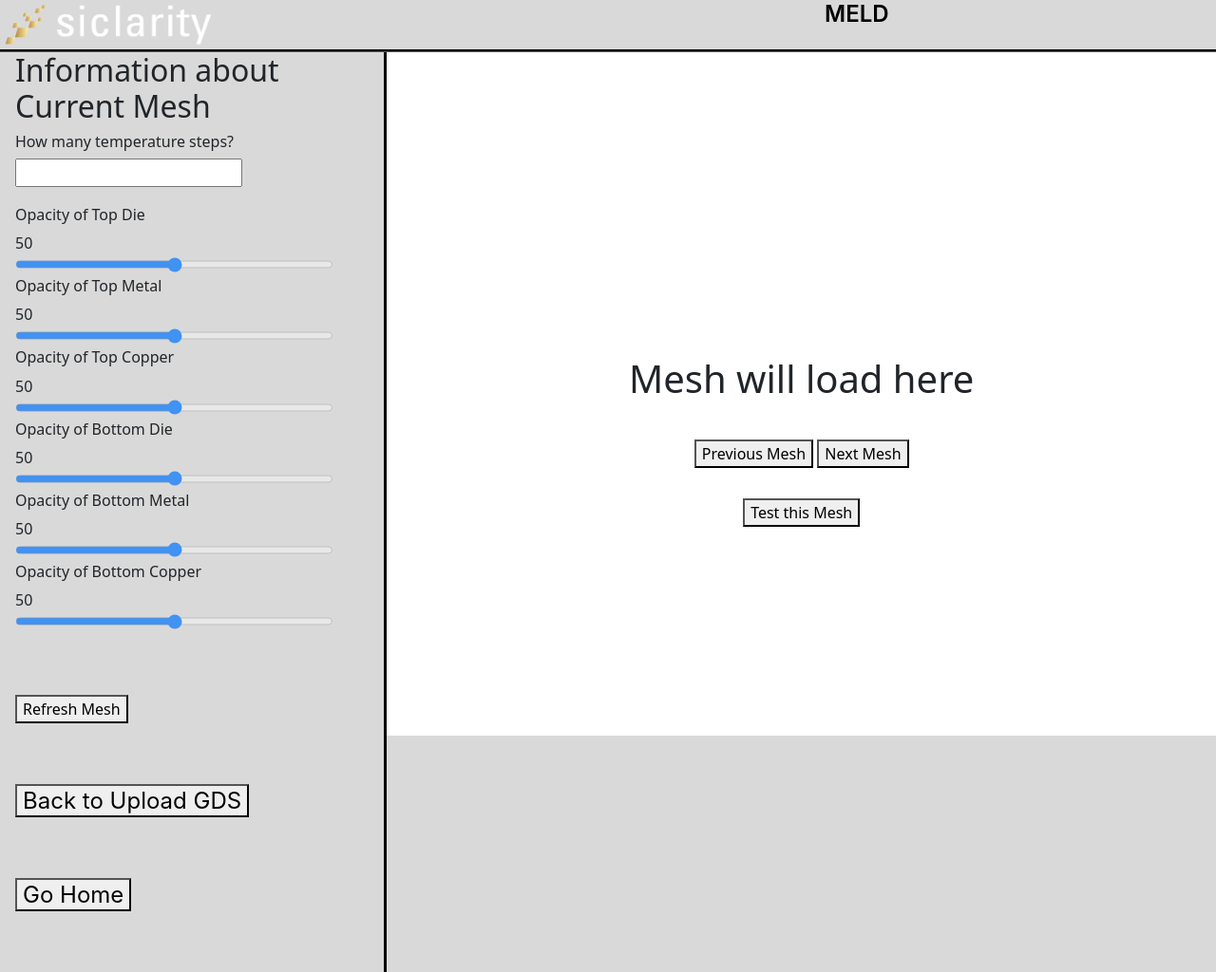
After one commit to Siclarity/siBond, a Flask app: page /meshGDS in a window 1280 px wide. The commit adds this page. Shown: the whole page at 95% size. Run offline with Flask 3, Linux system fonts and the light colour scheme; some libraries are stand-ins or nearby versions.

Commit message:
Redirects the user to a new page after they click the unique site mesh generation button. In the new page I have created an input listener that will generate 2n amount of inputs(half for temperature and half for time). I have included sliders for the pyvista mesh which can be used to determine the opacity, with a refresh mesh button to pass these parameters. I have also included a rough layout of the page as a whole.

```diff
--- a/website/app.py
+++ b/website/app.py
@@ -238,6 +238,20 @@ def update_thumbnail():
     except Exception as e:
         return jsonify({'status': 'error', 'message': str(e)}), 500
 
+@app.route('/generate_gds_mesh', methods=['POST'])
+def meshGenerate_gds():
+    data = request.json  # Get the incoming JSON data from the client
+    print("Received data:", data)
+    # Process the data (here, just calling a function to simulate processing)
+    # result = process_data(data)
+
+    # Return a response (you can return results if needed, or just a success message)
+    return jsonify({'message': 'Success'})  # This can be any result you'd like to send back
+
+@app.route('/meshGDS')
+def temp():
+    return render_template('meshGDS.html')
+
 @app.route('/meshGenerator')
 def meshGenerator():
 
--- /dev/null
+++ b/website/templates/meshGDS.html
@@ -0,0 +1,261 @@
+<!DOCTYPE html>
+<html lang="en">
+    <head>
+        <title>Upload GDS File</title>
+        <meta charset="UTF-8">
+        <meta name="viewport" content="width=device-width, initial-scale=1.0">
+        <link href="https://cdn.jsdelivr.net/npm/bootstrap@5.3.3/dist/css/bootstrap.min.css" rel="stylesheet" integrity="sha384-QWTKZyjpPEjISv5WaRU9OFeRpok6YctnYmDr5pNlyT2bRjXh0JMhjY6hW+ALEwIH" crossorigin="anonymous">
+        <style>
+            .topbar{
+                width:100%;
+                display:flex;
+                flex-direction: row;
+                background-color: #D9D9D9;
+                border-bottom:groove #000;
+                margin:0;
+            }
+            .topbar h1{
+                color: #000;
+                font-family: Inter;
+                font-size: 24px;
+                font-style: normal;
+                font-weight: 600;
+                line-height: normal;
+                text-align: right;
+                padding-left:50vw;
+            }
+            .topbar img{
+                width: 228px;
+                height: 52px;
+                flex-shrink:0;
+            }
+            body{
+                background-color: #D9D9D9;
+            }
+            .inner-body{
+                display:flex;
+                flex-direction: row;
+            }
+            .whitespace{
+                background-color: white;
+                width:90%;
+                height:90%;
+                display: flex;
+                align-items: center;
+            }
+            .whitespace .pyvista_visualization{
+                padding-top: 20rem;
+            }
+            .left-side-box{
+                display:flex;
+                flex-direction: column;
+                border-right:solid black;
+                padding-left: 1rem;
+                padding-right: 1rem;
+            }
+            .left-side-box a{
+                color: #000;
+                font-family: Inter;
+                font-size: 24px;
+                font-style: normal;
+                font-weight: 300;
+                line-height: normal;
+                padding-top:10vh;
+            }
+            .spacer{
+                padding-bottom: 2rem;
+            }
+            .left-side-box .spacer{
+                padding-bottom: 4rem;
+            }
+            .user_parameters{
+                width:100%
+            }
+            .slider {
+                width: 90%;
+                height: 15px;
+                border-radius: 5px;
+                background: #d3d3d3;
+                outline: none;
+                opacity: 0.7;
+                -webkit-transition: .2s;
+                transition: opacity .2s;
+                }
+
+            .slider::-webkit-slider-thumb {
+                -webkit-appearance: none;
+                appearance: none;
+                width: 25px;
+                height: 25px;
+                border-radius: 50%;
+                background: #04AA6D;
+                cursor: pointer;
+                }
+
+            .slider::-moz-range-thumb {
+                width: 25px;
+                height: 25px;
+                border-radius: 50%;
+                background: #04AA6D;
+                cursor: pointer;
+                }
+            .inner-body{
+                display:flex;
+                flex-direction: row;
+            }
+            #input_container div {
+                margin-bottom: 10px;
+            }
+
+            input.temp_step {
+                margin-left: 10px;
+                padding: 5px;
+            }
+            .temp_step {
+                margin-right: 10px;
+            }
+
+            .time_step {
+                margin-left: 10px;
+            }
+            .left-side-box .mini_spacer{
+                padding-bottom: 1.25rem;
+            }
+            .whitespace{
+                background-color: white;
+                width:90vw;
+                height:90vh;
+                display: flex;
+                flex-direction: column;
+            }
+
+
+    </style>
+    </head>
+    <body>
+        <div class="topbar">
+            <img src="/static/images/SiClarity-Logo.png" alt="SiClarity-Logo"/>
+            <h1>MELD</h1>
+        </div>
+        <div class="inner-body">
+            <div class="left-side-box">
+                <div class="Current_mesh">
+                    <h2>Information about Current Mesh</h2>
+                </div>
+                <div class="user_parameters">
+                    <h6>How many temperature steps?</h6>
+                    <input type="number" class="Temperature_steps" id="temp_steps" title="How many temperature steps?">
+                    <div class="mini_spacer"></div>
+                    <div id="temperatureContainer"></div>
+                    <h6>Opacity of Top Die</h6>
+                    <div id="OTD_val"></div>
+                    <input type="range" min="0" max="100" value="50" class="slider" id="OTD" title="Opacity of Top Die">
+                    <h6>Opacity of Top Metal</h6>
+                    <div id="OTM_val"></div>
+                    <input type="range" min="0" max="100" value="50" class="slider" id="OTM" title="Opacity of Top Metal">
+                    <h6>Opacity of Top Copper</h6>
+                    <div id="OTC_val"></div>
+                    <input type="range" min="0" max="100" value="50" class="slider" id="OTC" title="Opacity of Top Copper">
+                    <h6>Opacity of Bottom Die</h6>
+                    <div id="OBD_val"></div>
+                    <input type="range" min="0" max="100" value="50" class="slider" id="OBD" title="Opacity of Bot Die">
+                    <h6>Opacity of Bottom Metal</h6>
+                    <div id="OBM_val"></div>
+                    <input type="range" min="0" max="100" value="50" class="slider" id="OBM" title="Opacity of Bot Metal">
+                    <h6>Opacity of Bottom Copper</h6>
+                    <div id="OBC_val"></div>
+                    <input type="range" min="0" max="100" value="50" class="slider" id="OBC" title="Opacity of Bot Copper">
+                    <div class="spacer"></div>
+                    <button class="refresh">Refresh Mesh</button>
+                    <div class="spacer"></div>
+                    <a href="/gds" ><button class="goBack_button"> Back to Upload GDS</button></a>
+                    <div class="spacer"></div>
+                    <a href="/" ><button class="home_button"> Go Home</button></a>
+                    <div class="spacer"></div>
+                </div>
+            </div>
+                <div class="whitespace">
+                    <div class="pyvista_visualization">
+                        <h1>Mesh will load here</h1>
+                    </div>
+                    <div class="spacer"></div>
+                    <div class="mesh_parser">
+                        <button class="movement" id="previous">Previous Mesh</button>
+                        <button class="movement" id="next"> Next Mesh</button>
+                    </div>
+                    <div class="spacer"></div>
+                    <div>
+                        <button class="submit" id="test"> Test this Mesh </button>
+                    </div>
+                </div>
+        </div>
+
+        </body>
+        <script>
+           var sliders = [
+                    { slider: document.getElementById("OTD"), output: document.getElementById("OTD_val") },
+                    { slider: document.getElementById("OTM"), output: document.getElementById("OTM_val") },
+                    { slider: document.getElementById("OTC"), output: document.getElementById("OTC_val") },
+                    { slider: document.getElementById("OBD"), output: document.getElementById("OBD_val") },
+                    { slider: document.getElementById("OBM"), output: document.getElementById("OBM_val") },
+                    { slider: document.getElementById("OBC"), output: document.getElementById("OBC_val") }
+                ];
+
+            sliders.forEach(function(sliderObj) {
+                sliderObj.output.innerHTML = sliderObj.slider.value;
+                sliderObj.slider.oninput = function() {
+                    sliderObj.output.innerHTML = this.value;
+                };
+            });
+        </script>
+        <script>
+            var tempStepsInput=document.getElementById('temp_steps');
+            var tempDivContainer=document.getElementById('temperatureContainer');
+
+            function createTempBoxes(){
+                tempDivContainer.innerHTML='';
+                var steps=parseInt(tempStepsInput.value);
+                if (steps>0){
+                    for (var i = 1; i <= steps; i++) {
+                        var newDiv = document.createElement("div");
+
+                        // Temperature input element
+                        var newInput = document.createElement("input");
+                        newInput.type = "number";
+                        newInput.id = "temp_step_" + i;
+                        newInput.className = "temp_step";
+                        newInput.placeholder = "Temperature " + i+" (°C)";
+
+                        // Time input element
+                        var newTimeInput = document.createElement("input");
+                        newTimeInput.type = "number";
+                        newTimeInput.id = "time_step_" + i;
+                        newTimeInput.className = "time_step";
+                        newTimeInput.placeholder = "Time (s)";
+
+                        // Label for the temperature input
+                        var text_indicator = document.createElement("label");
+                        text_indicator.setAttribute("for", newInput.id);
+                        text_indicator.textContent = "Temperature " + i + ": ";
+                        newDiv.appendChild(text_indicator);
+                        newDiv.appendChild(newInput);
+
+                        // Insert a <br> between temperature input and time input
+                        var br = document.createElement("br");
+                        newDiv.appendChild(br);
+
+                        // Label for the time input
+                        var time_indicator = document.createElement("label");
+                        time_indicator.setAttribute("for", newTimeInput.id);
+                        time_indicator.textContent = "How Long for Temperature " + i + ": ";
+                        newDiv.appendChild(time_indicator);
+                        newDiv.appendChild(newTimeInput);
+
+                        // Append the final div to the container
+                        tempDivContainer.appendChild(newDiv);
+                    }
+                }
+            }
+            tempStepsInput.addEventListener("input", createTempBoxes);
+        </script>
+        </html>
```
Also changed, not shown: website/templates/gds.html (+17 -7 lines).
